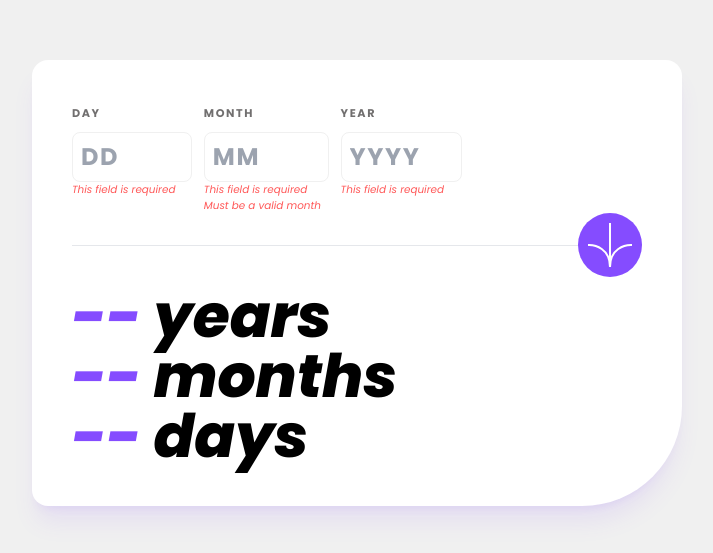
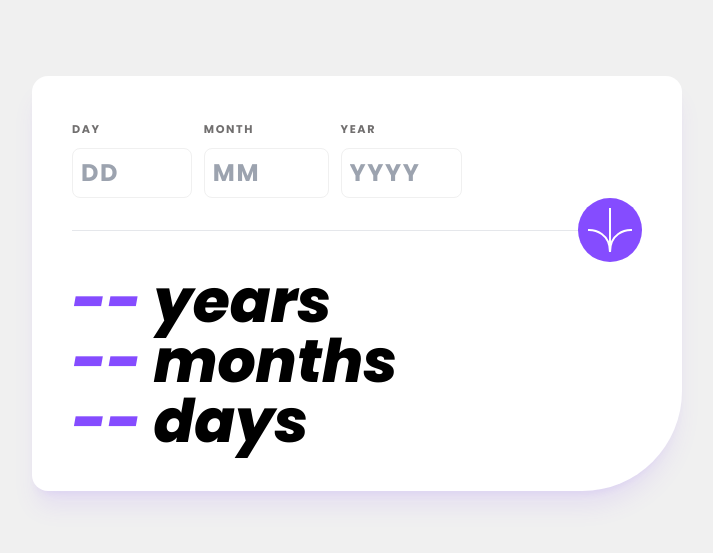
Before and after one commit to ZenitsuAg/age-calculator-app, a React (Vite) app: page / in a window 1280 px wide. Shown: the part 117-670 px from the top of the page, without its empty margins (283-996 px from the left). Built offline with nearby package versions, Linux system fonts and the light colour scheme.

Commit message:
Change file structure and update conditionals

```diff
--- a/src/Components/Input.jsx
+++ b/src/Components/Input.jsx
@@ -1,10 +1,20 @@
-export default function Input({ value, onChange, placeholder, error1 = false, error2 , errorMsg }) {
+export default function Input({
+    value,
+    onChange,
+    placeholder,
+    error1 = false,
+    error2 = false,
+    errorMsg,
+    formSubmitted = false,
+}) {
     return (
         <div>
             <div className="tracking-widest uppercase">
                 <label
                     htmlFor={value.toLowerCase()}
-                    className="text-[0.7rem] font-bold text-smokey-grey"
+                    className={`text-[0.7rem] font-bold text-smokey-grey ${
+                        formSubmitted && (error1 || error2) && "text-red-600"
+                    }`}
                 >
                     {value}
                 </label>
@@ -14,18 +24,22 @@ export default function Input({ value, onChange, placeholder, error1 = false, er
                     id={value}
                     onChange={onChange}
                     placeholder={placeholder}
-                    className={`w-full p-2 mt-2 text-2xl border rounded-lg outline-none border-off-white focus:border-off-black focus:border-1 ${error1 && 'border-light-red'} ${error2 && 'border-light-red'}`}
+                    className={`w-full p-2 mt-2 text-2xl border rounded-lg outline-none border-off-white focus:border-off-black focus:border-1 ${
+                        formSubmitted &&
+                        (error1 || error2) &&
+                        "border-light-red"
+                    }`}
                 />
             </div>
-            {error1 && (
+            {formSubmitted && error1 && (
                 <p className="text-[0.65rem] italic text-light-red transform-none">
                     This field is required
                 </p>
             )}
-            {error2 && (
+            {formSubmitted && error2 && (
                 <p className="text-[0.65rem] italic text-light-red transform-none">
-                {errorMsg}
-            </p>
+                    {errorMsg}
+                </p>
             )}
         </div>
     );
```
